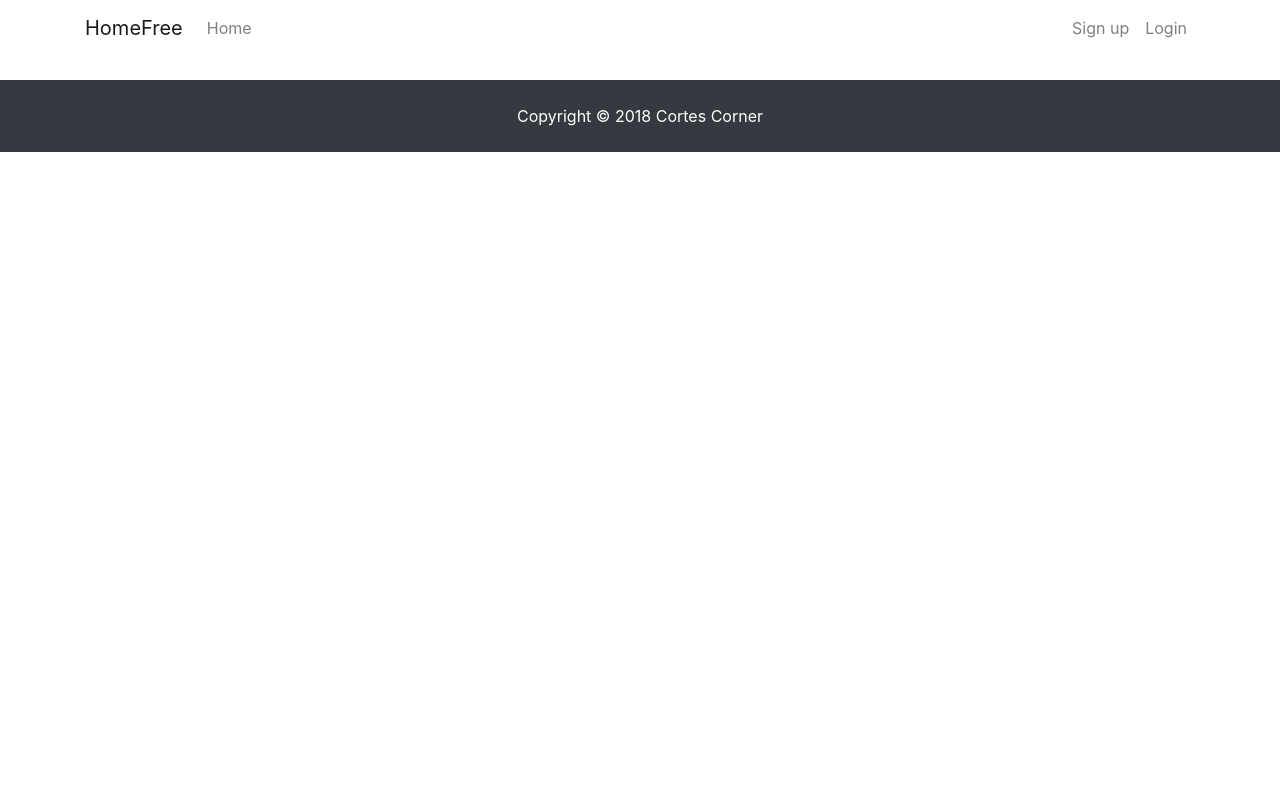
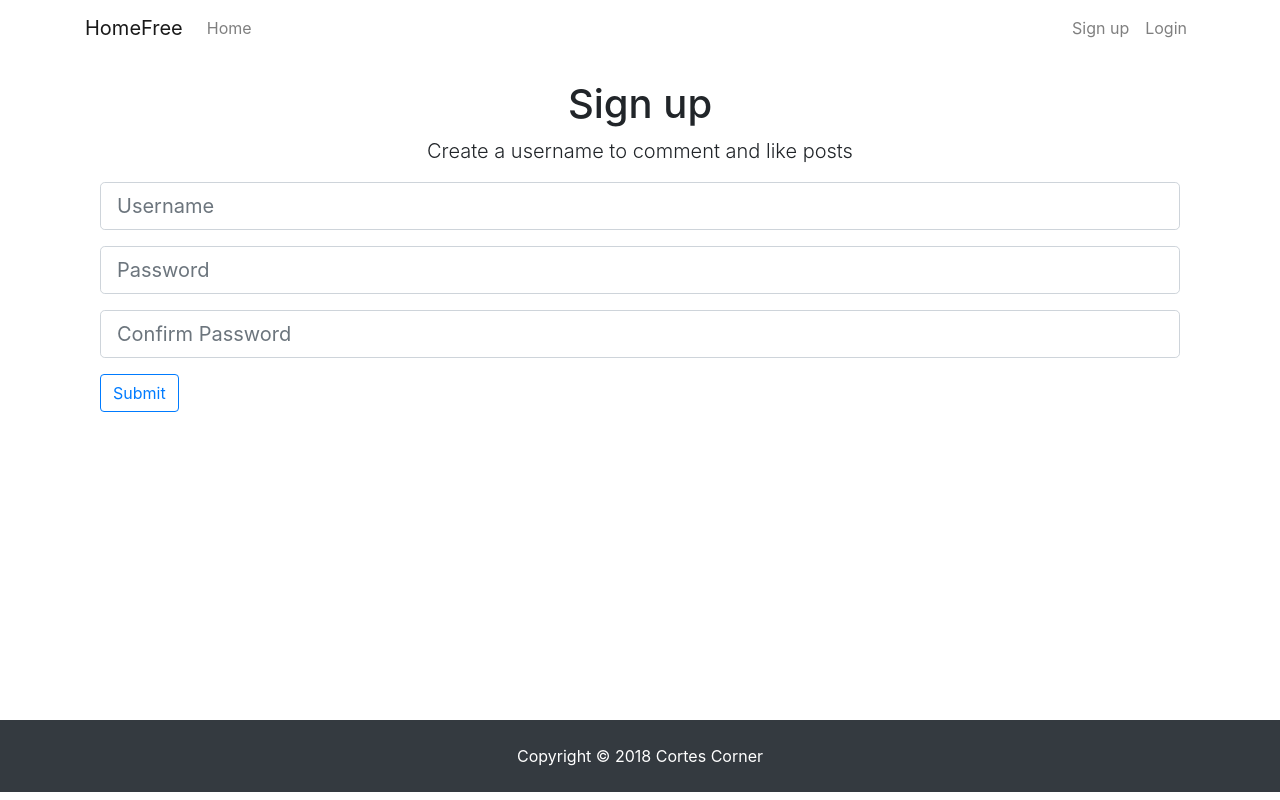
Before and after one commit to DanielCortesTX/Cortes-Blog, a React (Create React App) app in the folder client/: page /register in a window 1280 px wide. Built offline with nearby package versions, Linux system fonts and the light colour scheme.

Commit message:
feat: added forms to ligin and register

```diff
--- a/client/src/App.css
+++ b/client/src/App.css
@@ -1,5 +1,9 @@
 img {
   width: 100%;
+}
+
+.register-log {
+  height: 80vh;
 }
 
 .landing {
--- a/client/src/App.js
+++ b/client/src/App.js
@@ -14,7 +14,7 @@ import './App.css'
 class App extends Component {
   render() {
     return (
-      <Provider store={store}>
+      <Provider store={ store }>
         <Router>
           <div className="App">
             <NavBar />
--- a/client/src/actions/authActions.js
+++ b/client/src/actions/authActions.js
@@ -5,7 +5,7 @@ import jwt_decode from 'jwt-decode'
 
 // Register User
 export const registerUser = (userData, history) => (dispatch) => {
-  axios.post('./api/users/register', userData)
+  axios.post('/api/users/register', userData)
     .then(res => history.push('./login'))
     .catch(err =>
       dispatch({
--- a/client/src/components/auth/Login.js
+++ b/client/src/components/auth/Login.js
@@ -33,21 +33,40 @@ class Login extends Component {
     return (
       <div className="login">
         <div className="container">
-          <div className="row">
-            <div>
+          <div className="m-auto">
             <h1 className="text-center display-5">
             Log In
             </h1>
-              <p className=" lead text-center">Sign in to comment and like posts</p>
-              <form>
-                <div>
+            <p className=" lead
+            text-center">Sign in to comment
+            and like posts</p>
+            <form onSubmit={this.onSubmit}>
+              <div className="form-group">
                 <input
-                    type="username"
-                    className="form-control form-control-md"
+                  type="text"
+                  className="form-control
+                  form-control-md"
+                  placeholder="Username"
+                  name="username"
+                  value={this.state.username}
+                  onChange={this.onChange}
                 />
               </div>
+              <div className="form-group">
+                <input
+                  type="password"
+                  className="form-control form-control-lg"
+                  placeholder="Password"
+                  name="password"
+                  value={this.state.password}
+                  onChange={this.onChange}
+                />
+              </div>
+              <input
+                type="submit"
+                className="btn btn-outline-primary mb-4"
+              />
             </form>
-            </div>
           </div>
         </div>
       </div>
--- a/client/src/components/auth/Register.js
+++ b/client/src/components/auth/Register.js
@@ -42,15 +42,84 @@ class Register extends Component {
       password2: this.state.password2
     }
 
+    console.log('yes')
+
     this.props.registerUser(newUser, this.props.history)
+
+    console.log(newUser)
   }
   render() {
+    const { errors } = this.state
+
     return (
-      <div>
-
+      <div className="register-log">
+        <div className="container">
+          <div className="m-auto">
+            <h1 className="display-5 text-center">Sign up
+            </h1>
+            <p className="lead text-center">Create a username to comment and like posts</p>
+            <form onSubmit={this.onSubmit}>
+              <div noValidate className="form-group">
+                <input
+                  type="text"
+                  className={classnames('form-control form-control-lg', {
+                    'isInvalid': errors.username
+                  })}
+                  placeholder="Username"
+                  name="username"
+                  value={this.state.username}
+                  onChange={this.onChange}
+                />
+                {errors.username && (<div
+                  className="invalid-feedback">
+                  {errors.username}</div>)}
+              </div>
+              <div className="form-group">
+                <input
+                  type="password"
+                  className={classnames('form-control form-control-lg', {
+                    'isInvalid': errors.password
+                  })}
+                  placeholder="Password"
+                  name="password"
+                  value={this.state.password}
+                  onChange={this.onChange}
+                />
+                {errors.password && (<div
+                className="invalid-feedback">
+                {errors.password}</div>)}
+              </div>
+              <div className="form-group">
+                <input
+                  type="password"
+                  className={classnames('form-control form-control-lg', {
+                    'isInvalid': errors.password2
+                  })}
+                  placeholder="Confirm Password"
+                  name="password2"
+                  value={this.state.password2}
+                  onChange={this.onChange}
+                />
+                {errors.password2 && (<div
+                className="invalid-feedback">
+                {errors.password2}</div>)}
+              </div>
+              <input
+                  type="submit"
+                  className="btn btn-outline-primary mb-4"
+              />
+            </form>
+          </div>
+        </div>
       </div>
     )
   }
+}
+
+Register.propTypes = {
+  registerUser: PropTypes.func.isRequired,
+  auth: PropTypes.object.isRequired,
+  errors: PropTypes.object.isRequired
 }
 
 const mapStateToProps = ({auth, errors}) => ({
@@ -58,4 +127,4 @@ const mapStateToProps = ({auth, errors}) => ({
   errors
 })
 
-export default connect(mapStateToProps, )(withRouter(Register))
+export default connect(mapStateToProps, { registerUser })(withRouter(Register))
```
Lines whose indentation alone changed are shown as unchanged.
